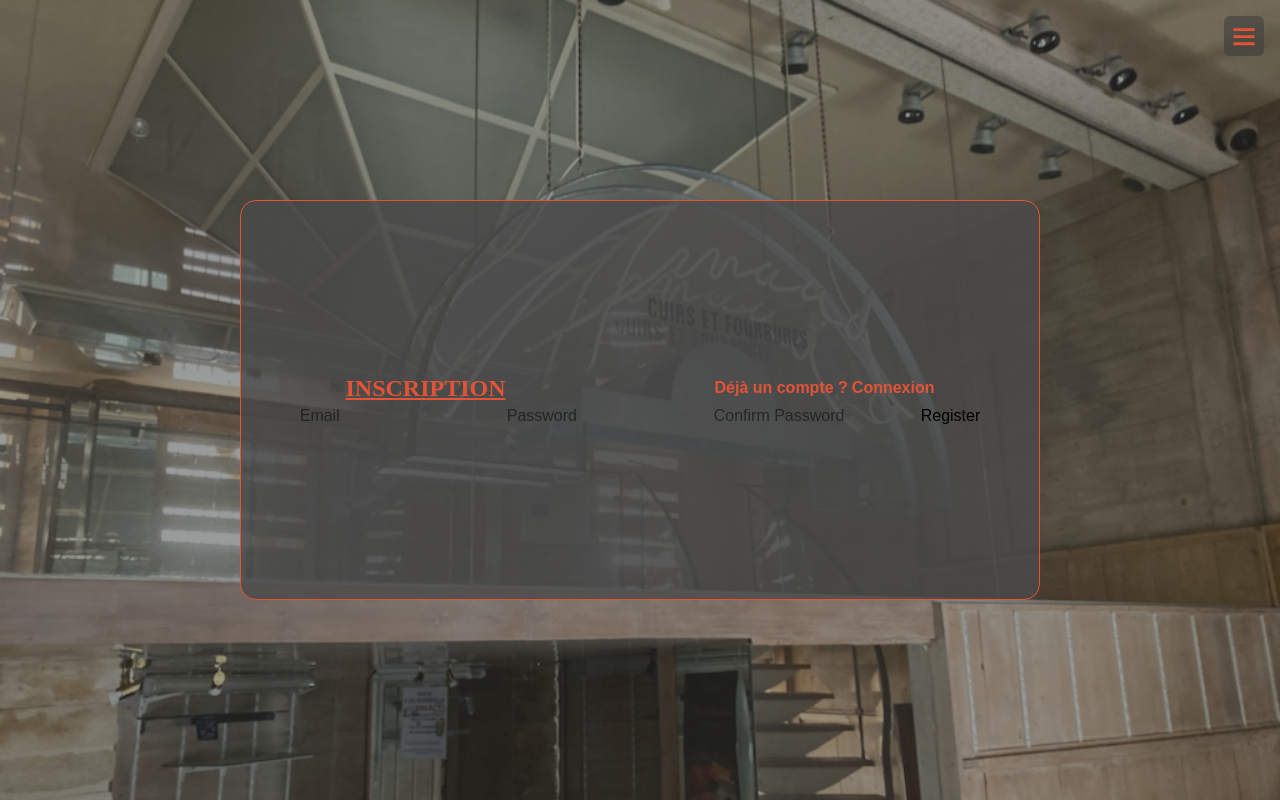
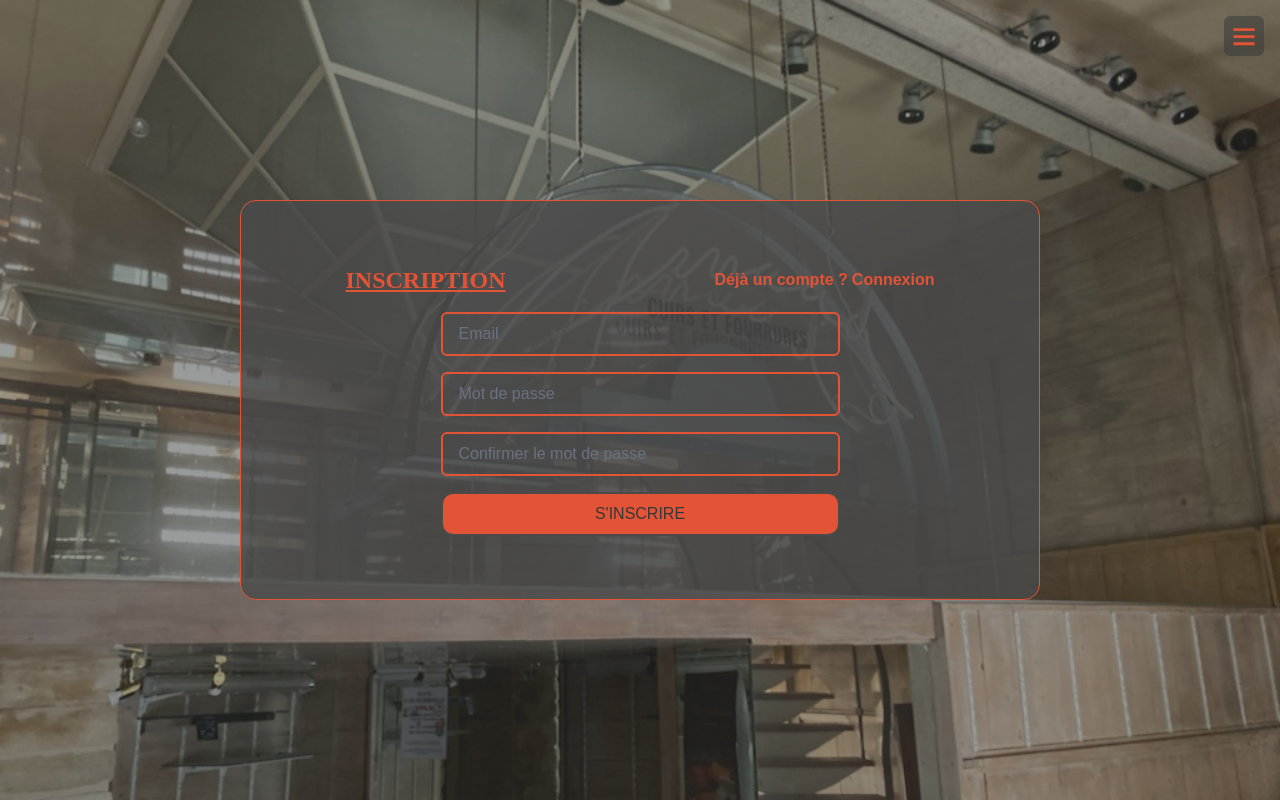
Before and after one commit to KevinMaze/agora, a Next.js app: page /connexion/inscription in a window 1280 px wide. Built offline with nearby package versions, Linux system fonts and the light colour scheme.

Commit message:
register form

```diff
--- a/src/types/form.tsx
+++ b/src/types/form.tsx
@@ -5,6 +5,7 @@ export interface FormsType {
     isLoading: boolean;
     register: any;
     handleSubmit: any;
+    watch: any;
 }
 
 export interface RegisterFormFieldsType {
--- a/src/ui/design-system/button.tsx
+++ b/src/ui/design-system/button.tsx
@@ -17,6 +17,7 @@ interface Props {
     linkType?: LinkType;
     action?: Function;
     classname?: string;
+    type?: "button" | "submit" | "reset";
 }
 
 export const Button = ({
@@ -31,6 +32,7 @@ export const Button = ({
     baseUrl,
     linkType,
     classname,
+    type = "button",
     action = () => {},
 }: Props) => {
     let variantStyle: string = "",
@@ -130,7 +132,7 @@ export const Button = ({
 
     const buttonElement = (
         <button
-            type="button"
+            type={type}
             className={clsx(
                 variantStyle,
                 sizeStyle,
--- /dev/null
+++ b/src/ui/design-system/form/input.tsx
@@ -0,0 +1,68 @@
+import clsx from "clsx";
+
+interface Props {
+    isLoading: boolean;
+    placeholder?: string;
+    type?:
+        | "text"
+        | "email"
+        | "password"
+        | "passwordConfirme"
+        | "number"
+        | "date"
+        | "time"
+        | "datetime-local"
+        | "month"
+        | "week"
+        | "url"
+        | "tel"
+        | "color"
+        | "range"
+        | "checkbox"
+        | "radio"
+        | "file"
+        | "submit"
+        | "reset"
+        | "image"
+        | "hidden";
+    register: any;
+    errors: any;
+    errorMsg?: string;
+    id: string;
+    required?: boolean;
+    isAutoCompleted?: boolean;
+    validate?: (value: string) => boolean | string;
+}
+
+export const Input = ({
+    isLoading,
+    placeholder,
+    type = "text",
+    register,
+    errors,
+    errorMsg = "Ce champ est requis",
+    id,
+    required = true,
+    isAutoCompleted = false,
+    validate,
+}: Props) => {
+    return (
+        <input
+            type={type}
+            placeholder={placeholder}
+            className={clsx(
+                "w-full px-4 py-2 border-2 rounded-md focus:outline-none focus:ring-2 focus:ring-primary text-other placeholder-gray-500",
+                {
+                    "border-red-500": errors[id],
+                    "border-primary": !errors[id],
+                }
+            )}
+            disabled={isLoading}
+            {...register(id, {
+                required: { value: required, message: errorMsg },
+            })}
+            autoComplete={isAutoCompleted ? "on" : "off"}
+            validate={validate}
+        />
+    );
+};
--- a/src/ui/modules/authentification/register/components/register.form.tsx
+++ b/src/ui/modules/authentification/register/components/register.form.tsx
@@ -1,41 +1,66 @@
 import { FormsType } from "@/types/form";
+import { Button } from "@/ui/design-system/button";
+import { Input } from "@/ui/design-system/form/input";
 
 interface Props {
     form: FormsType;
 }
 
 export const RegisterForm = ({ form }: Props) => {
-    const { control, register, handleSubmit, onSubmit, isLoading, errors } =
-        form;
-    console.log("form :", form);
+    const {
+        control,
+        register,
+        handleSubmit,
+        onSubmit,
+        isLoading,
+        errors,
+        watch,
+    } = form;
     return (
-        <form onSubmit={handleSubmit(onSubmit)}>
-            <input
+        <form
+            onSubmit={handleSubmit(onSubmit)}
+            className="flex flex-col gap-4 w-1/2 mt-4"
+        >
+            <Input
+                isLoading={isLoading}
+                placeholder="Email"
                 type="email"
-                placeholder="Email"
-                className=""
-                disabled={isLoading}
-                {...register("email", {
-                    required: { value: true, message: "Ce champ est requis" },
-                })}
+                register={register}
+                errors={errors}
+                errorMsg="Ce champ est requis"
+                id="email"
+                required={true}
+                isAutoCompleted={false}
             />
-            <input
+            <Input
+                isLoading={isLoading}
+                placeholder="Mot de passe"
                 type="password"
-                placeholder="Password"
-                className=""
-                disabled={isLoading}
-                {...register("password")}
+                register={register}
+                errors={errors}
+                errorMsg="Ce champ est requis"
+                id="password"
+                required={true}
+                isAutoCompleted={false}
             />
-            <input
+            <Input
+                isLoading={isLoading}
+                placeholder="Confirmer le mot de passe"
                 type="password"
-                placeholder="Confirm Password"
-                className=""
-                disabled={isLoading}
-                {...register("confirmPassword")}
+                register={register} // On passe la fonction register
+                errors={errors}
+                // On ajoute une règle de validation personnalisée
+                validate={(value: string) =>
+                    value === watch("password") ||
+                    "Les mots de passe ne correspondent pas"
+                }
+                id="passwordConfirme"
+                required={true}
+                isAutoCompleted={false}
             />
-            <button type="submit" disabled={isLoading}>
-                {isLoading ? "Loading..." : "Register"}
-            </button>
+            <Button isLoading={isLoading} type="submit">
+                {isLoading ? "Loading..." : "S'inscrire"}
+            </Button>
         </form>
     );
 };
```
